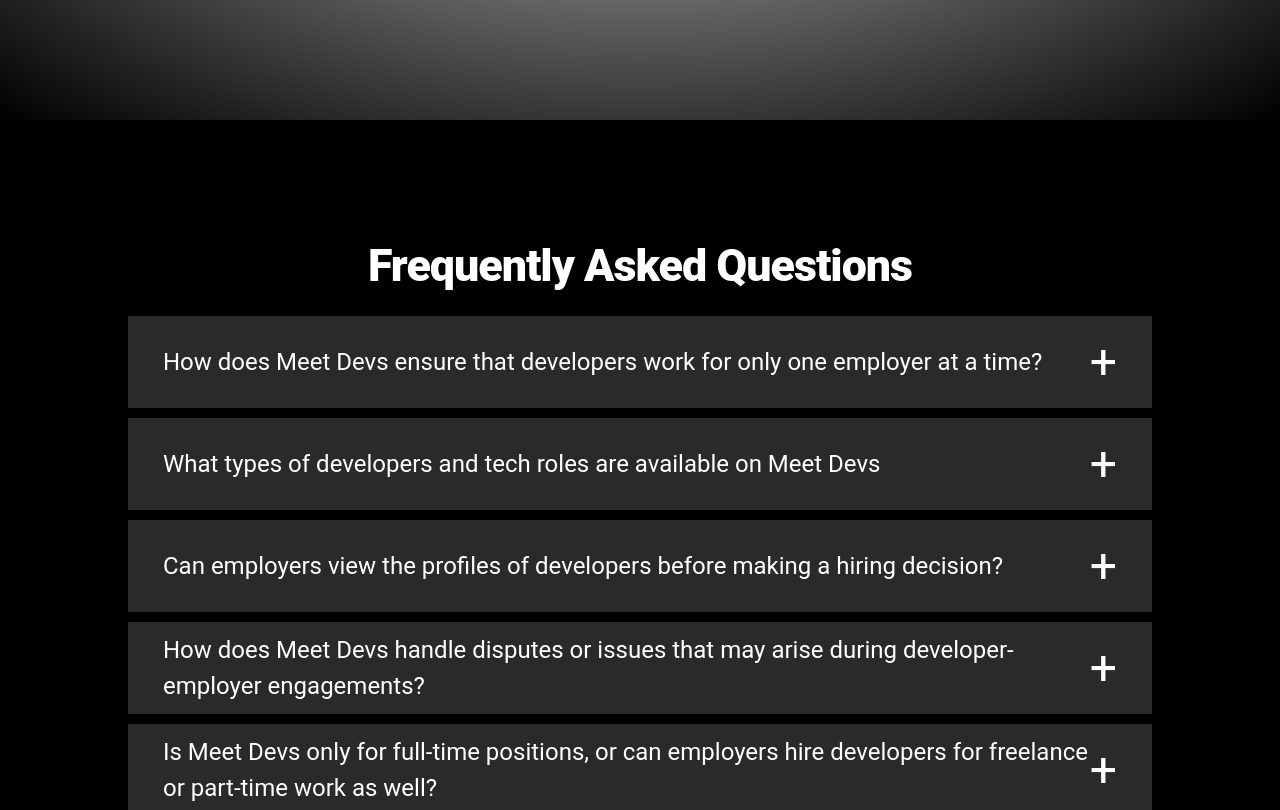
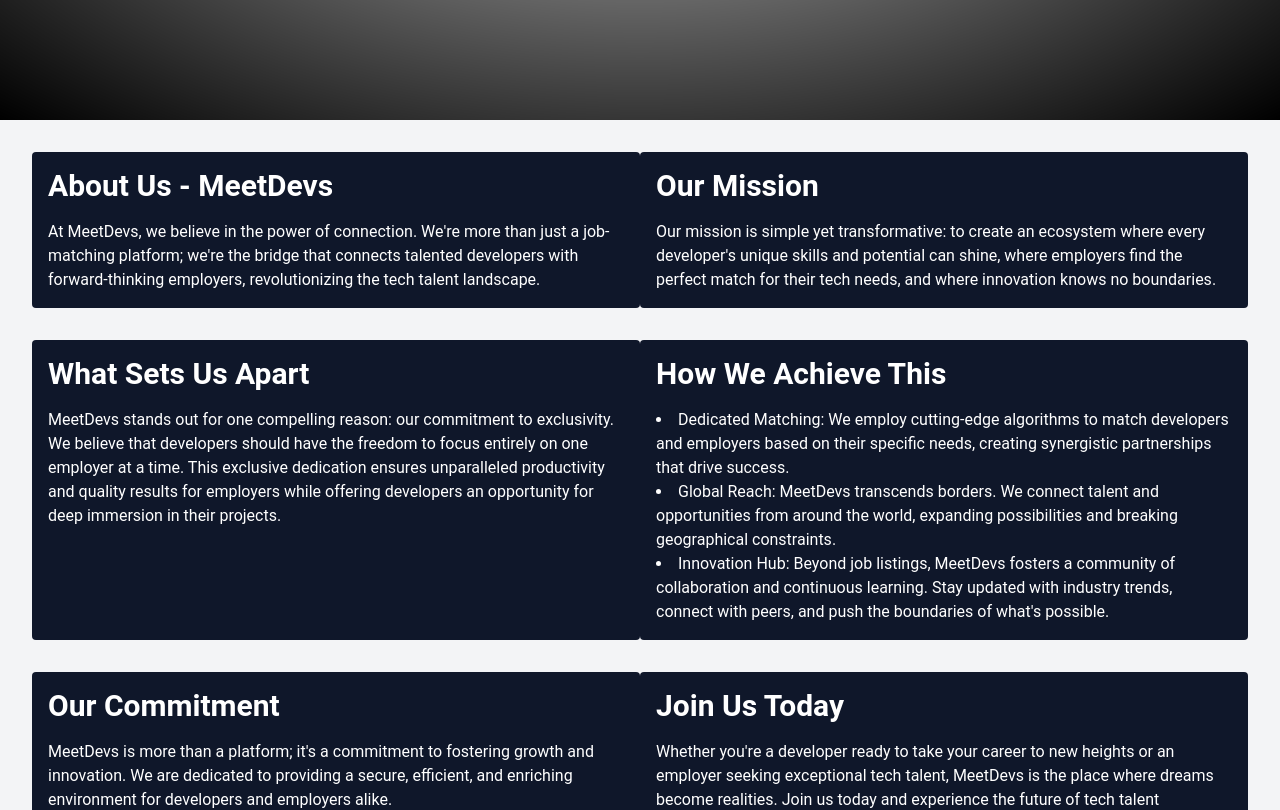
Before and after one commit to Ayobami6/MeetDevs, a React (Vite) app in the folder client/: page / in a window 1280 px wide. Shown: the part 520-1330 px from the top of the page. Built offline with nearby package versions, Linux system fonts and the light colour scheme; the HTML template or start-up script is replaced by a standard one.

Commit message:
feat: made about section

```diff
--- /dev/null
+++ b/client/src/components/SectionTitle.tsx
@@ -0,0 +1,15 @@
+interface SectionTitleProps {
+    title: string;
+    body: any;
+}
+
+const SectionTitle: React.FC<SectionTitleProps> = ({ title, body }) => {
+    return (
+        <div className="w-full md:w-1/2 p-4 mb-8 rounded bg-slate-900 text-white">
+            <h1 className="text-3xl font-semibold mb-4">{title}</h1>
+            <p>{body}</p>
+        </div>
+    );
+}
+
+export default SectionTitle;
--- /dev/null
+++ b/client/src/pages/Landing-Page/About_us.tsx
@@ -0,0 +1,39 @@
+import React from 'react';
+import SectionTitle from '../../components/SectionTitle';
+
+const AboutUs: React.FC = () => {
+  return (
+    <div className="flex flex-row flex-wrap justify-between p-8 bg-gray-100">
+        <SectionTitle
+            title='About Us - MeetDevs'
+            body ="At MeetDevs, we believe in the power of connection. We're more than just a job-matching platform; we're the bridge that connects talented developers with forward-thinking employers, revolutionizing the tech talent landscape."
+        />
+        <SectionTitle
+            title="Our Mission"
+            body="Our mission is simple yet transformative: to create an ecosystem where every developer's unique skills and potential can shine, where employers find the perfect match for their tech needs, and where innovation knows no boundaries."
+        />
+        <SectionTitle
+            title="What Sets Us Apart"
+            body="MeetDevs stands out for one compelling reason: our commitment to exclusivity. We believe that developers should have the freedom to focus entirely on one employer at a time. This exclusive dedication ensures unparalleled productivity and quality results for employers while offering developers an opportunity for deep immersion in their projects."
+        />
+        <SectionTitle
+            title="How We Achieve This"
+            body= {<ul className="list-disc list-inside">
+            <li>Dedicated Matching: We employ cutting-edge algorithms to match developers and employers based on their specific needs, creating synergistic partnerships that drive success.</li>
+            <li>Global Reach: MeetDevs transcends borders. We connect talent and opportunities from around the world, expanding possibilities and breaking geographical constraints.</li>
+            <li>Innovation Hub: Beyond job listings, MeetDevs fosters a community of collaboration and continuous learning. Stay updated with industry trends, connect with peers, and push the boundaries of what's possible.</li>
+          </ul>}
+        />
+        <SectionTitle
+            title="Our Commitment"
+            body="MeetDevs is more than a platform; it's a commitment to fostering growth and innovation. We are dedicated to providing a secure, efficient, and enriching environment for developers and employers alike."
+        />
+        <SectionTitle
+            title="Join Us Today"
+            body="Whether you're a developer ready to take your career to new heights or an employer seeking exceptional tech talent, MeetDevs is the place where dreams become realities. Join us today and experience the future of tech talent acquisition and collaboration."
+        />
+    </div>
+  );
+};
+
+export default AboutUs;
--- a/client/src/pages/Landing-Page/FAQ.tsx
+++ b/client/src/pages/Landing-Page/FAQ.tsx
@@ -3,7 +3,7 @@
 
 const Faq: React.FC = () => {
   return (
-    <div className="faq">
+    <div className="faq border-t-8 border-b-8 border-solid border-gray-600 bg-slate-900">
       <h1>Frequently Asked Questions</h1>
       <Accordion
         title="How does Meet Devs ensure that developers work for only one employer at a time?"
--- a/client/src/pages/Landing-Page/index.tsx
+++ b/client/src/pages/Landing-Page/index.tsx
@@ -1,10 +1,13 @@
-import Home from './Home';
-import Faq from './FAQ';
+import Home from "./Home";
+import Faq from "./FAQ";
+import AboutUs from "./About_us";
+import "./style.css"
 
 const LandingPage = () => {
   return (
     <>
       <Home />
+      <AboutUs />
       <Faq />
     </>
   );
--- a/client/src/pages/Landing-Page/style.css
+++ b/client/src/pages/Landing-Page/style.css
@@ -37,7 +37,6 @@
 .faq {
   min-height: 100vh;
   width: 100%;
-  background-color: black;
   display: flex;
   flex-direction: column;
   justify-content: center;
```
Lines whose indentation alone changed are shown as unchanged.
